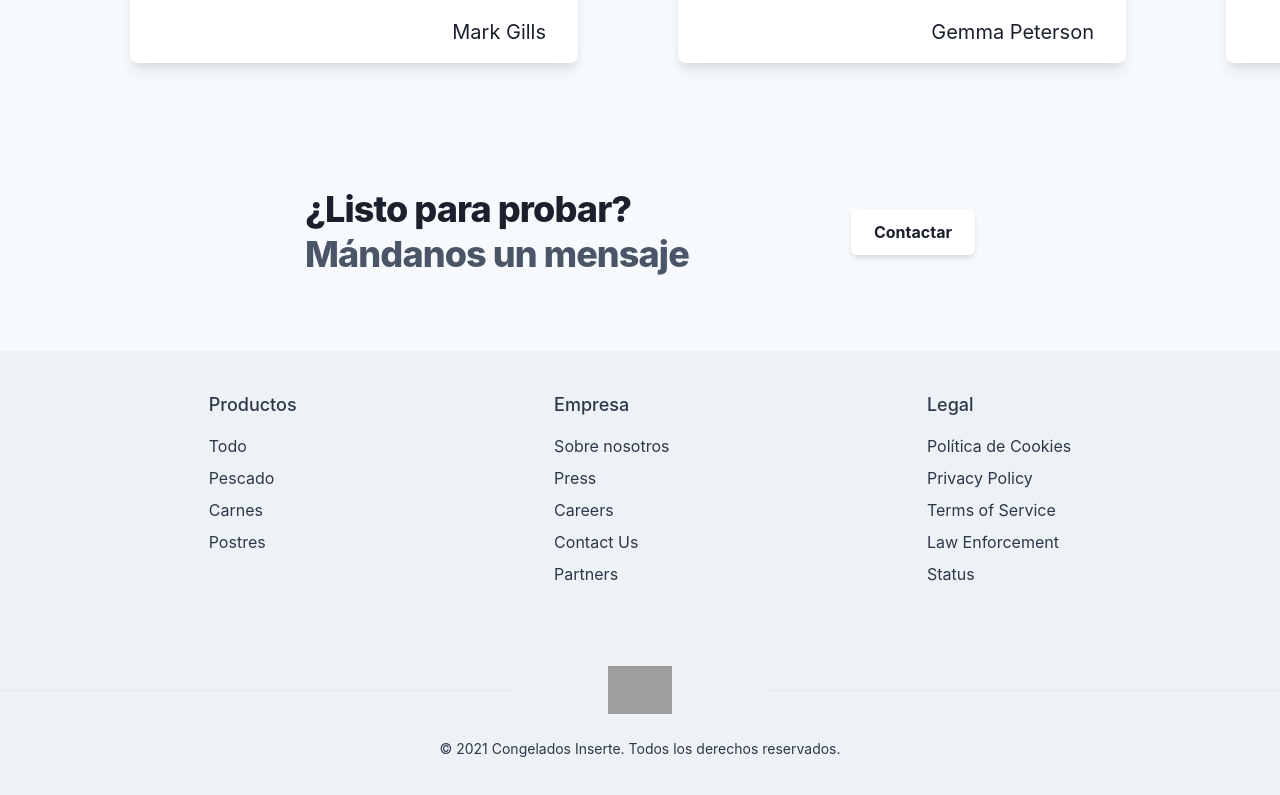
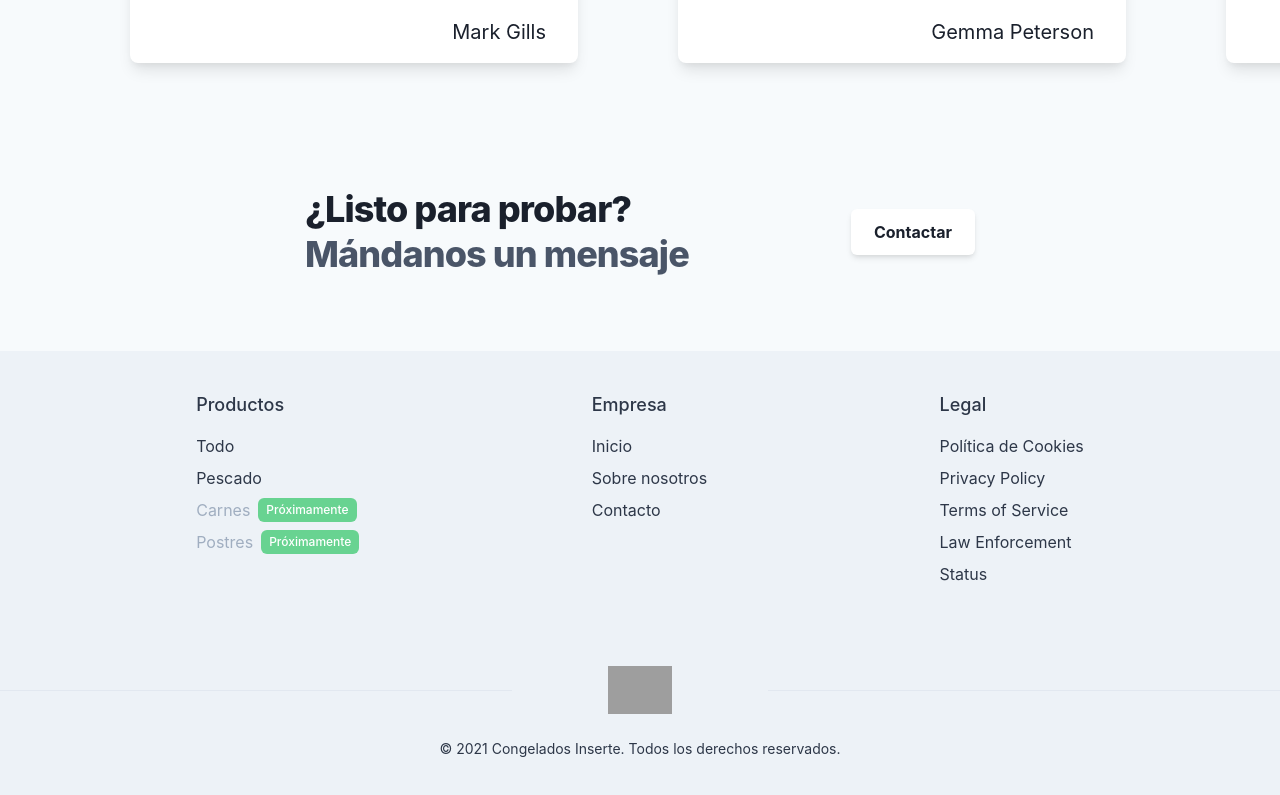
Before and after one commit to danngalann/nextjs-landing, a Next.js app: page / in a window 1280 px wide. Shown: the part 3221-4016 px from the top of the page. Built offline with nearby package versions, Linux system fonts and the light colour scheme; grey boxes are pictures that could not be loaded.

Commit message:
Retouch footer

```diff
--- a/components/Footer/Footer.tsx
+++ b/components/Footer/Footer.tsx
@@ -5,6 +5,7 @@ import {
   Text,
   Flex,
   Link,
+  Tag,
   useColorModeValue,
 } from "@chakra-ui/react";
 import { ReactNode } from "react";
@@ -32,20 +33,44 @@ export default function Footer() {
         >
           <Stack align={"flex-start"}>
             <ListHeader>Productos</ListHeader>
-            <NextLink href="#!" passHref>
-              <Link>Todo</Link>
-            </NextLink>
-            <Link>Pescado</Link>
-            <Link>Carnes</Link>
-            <Link>Postres</Link>
+            <Link href="http://shop.inserte.com/shop/">Todo</Link>
+            <Link href="http://shop.inserte.com/product-category/productos-de-mar/">
+              Pescado
+            </Link>
+            <Flex>
+              <Text color="gray.400">Carnes</Text>
+              <Tag
+                size={"sm"}
+                bg="green.300"
+                ml={2}
+                color={"white"}
+              >
+                Próximamente
+              </Tag>
+            </Flex>
+            <Flex>
+              <Text color="gray.400">Postres</Text>
+              <Tag
+                size={"sm"}
+                bg="green.300"
+                ml={2}
+                color={"white"}
+              >
+                Próximamente
+              </Tag>
+            </Flex>
           </Stack>
           <Stack align={"flex-start"}>
             <ListHeader>Empresa</ListHeader>
-            <Link>Sobre nosotros</Link>
-            <Link>Press</Link>
-            <Link>Careers</Link>
-            <Link>Contact Us</Link>
-            <Link>Partners</Link>
+            <NextLink href="/" passHref>
+              <Link>Inicio</Link>
+            </NextLink>
+            <NextLink href="/empresa" passHref>
+              <Link>Sobre nosotros</Link>
+            </NextLink>
+            <NextLink href="/contacto" passHref>
+              <Link>Contacto</Link>
+            </NextLink>
           </Stack>
           <Stack align={"flex-start"}>
             <ListHeader>Legal</ListHeader>
```
